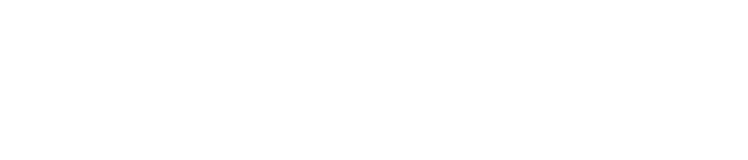
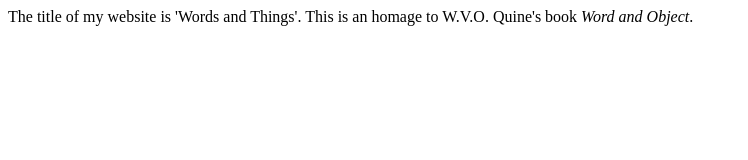
Before and after one commit to robuso/robus.github.io, a plain HTML site: page website/blog/writings.html in a window 1280 px wide. Shown: the whole page, without its empty margins (0-748 px from the left). Drawn offline with Linux system fonts and the light colour scheme.

Commit message:
added writings page

```diff
--- a/website/blog/writings.html
+++ b/website/blog/writings.html
@@ -1,3 +1,4 @@
 <html>
+The title of my website is 'Words and Things'. This is an homage to W.V.O. Quine's book <em>Word and Object</em>.
 
 </html>
```
